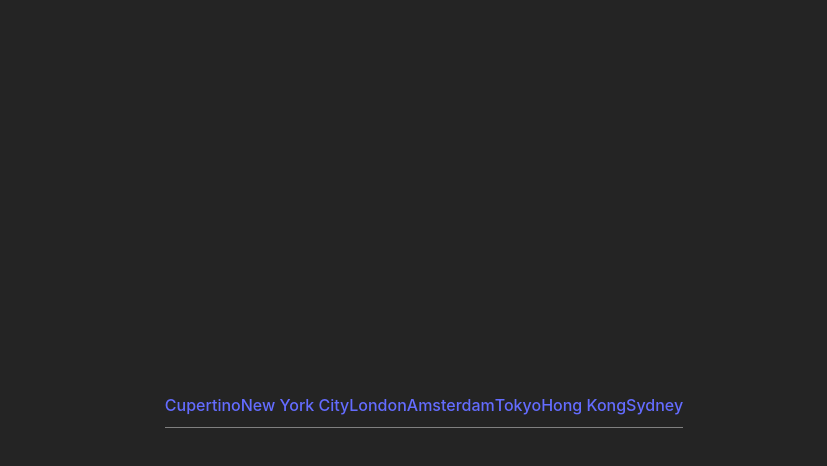
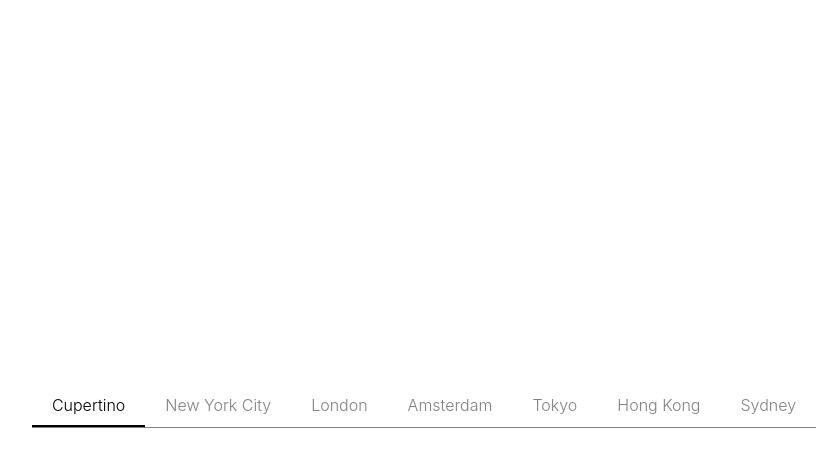
Before and after one commit to jaza-k/test-navbar, a website built with Vite: page index.html in a window 1280 px wide. Both pictures are taken after a click on the link "Cupertino". Shown: the whole page, without its empty margins (216-1043 px from the left). Built offline with nearby package versions, Linux system fonts and the light colour scheme.

Commit message:
add styling and animated underline

```diff
--- a/src/components/navbar.ts
+++ b/src/components/navbar.ts
@@ -1,6 +1,7 @@
 import "../styles/navbar.scss";
 
 export function navBar(cities: { section: string, label: string }[]): HTMLElement {
+
   const navbar = document.createElement('nav');
   navbar.className = 'navbar';
 
@@ -17,5 +18,31 @@
   const navItems = navbar.querySelectorAll('.nav-item');
   const underline = navbar.querySelector<HTMLElement>('.underline');
 
+  function updateUnderline(selectedItem: HTMLElement) {
+    if (!underline) {
+      throw new Error('Element with class .underline not found');
+    }
+    const rect = selectedItem.getBoundingClientRect();
+    underline.style.width = `${rect.width}px`;
+    underline.style.left = `${selectedItem.offsetLeft}px`;
+    // adjust underline position relative to bottom of navbar
+    underline.style.bottom = '0px';
+  }
+
+  navItems.forEach(item => {
+    item.addEventListener('click', (e) => {
+      e.preventDefault();
+      navItems.forEach(navItem => navItem.classList.remove('active'));
+      const target = e.currentTarget as HTMLElement;
+      target.classList.add('active');
+      updateUnderline(target);
+    });
+  });
+
+  // set underline for the first item on initial load
+  if (navItems.length > 0) {
+    navItems[0].classList.add('active');
+    updateUnderline(navItems[0] as HTMLElement);
+  }
   return navbar
 }
--- a/src/main.ts
+++ b/src/main.ts
@@ -5,4 +5,4 @@
 document.querySelector<HTMLDivElement>("#app")!.innerHTML = '';
 
 const navbar = navBar(data.cities);
-document.querySelector<HTMLDivElement>("#app")!.appendChild(navBar(data.cities));
+document.querySelector<HTMLDivElement>("#app")!.appendChild(navbar);
--- a/src/styles/main.scss
+++ b/src/styles/main.scss
@@ -1,11 +1,11 @@
 :root {
-  font-family: Inter, system-ui, Avenir, Helvetica, Arial, sans-serif;
+  font-family: -apple-system, BlinkMacSystemFont, sans-serif;
   line-height: 1.5;
-  font-weight: 400;
+  font-weight: 100;
 
   color-scheme: light dark;
-  color: rgba(255, 255, 255, 0.87);
-  background-color: #242424;
+  color: rgba(255, 255, 255, 1);
+  background-color: #ffffff;
 
   font-synthesis: none;
   text-rendering: optimizeLegibility;
@@ -14,12 +14,12 @@
 }
 
 a {
-  font-weight: 500;
-  color: #646cff;
+  font-weight: 300;
+  color: #bfbdbd;
   text-decoration: inherit;
 }
 a:hover {
-  color: #535bf2;
+  color: #3e7cc0;
 }
 
 body {
@@ -30,11 +30,6 @@
   min-height: 100vh;
 }
 
-h1 {
-  font-size: 3.2em;
-  line-height: 1.1;
-}
-
 #app {
   max-width: 1280px;
   margin: 0 auto;
--- a/src/styles/navbar.scss
+++ b/src/styles/navbar.scss
@@ -5,11 +5,30 @@
     margin-top: 20px;
     border-bottom: 1px solid gray;
     padding-bottom: 10px;
-}
+  }
 
-.nav-item-wrapper {
-    display: flex;
-    flex-direction: column;
-    align-items: center;
+  .nav-item {
+    color: gray;
+    text-decoration: none;
+    padding: 10px 20px;
     position: relative;
-}
+  }
+
+  .nav-item:hover {
+    color: #3e7cc0;
+    cursor: pointer;
+  }
+
+  .nav-item.active {
+    color: black;
+  }
+
+  .underline {
+    position: absolute;
+    height: 2px;
+    background-color: black;
+    transition: width 0.3s, left 0.3s;
+    width: 0;
+    left: 0;
+    bottom: 0;
+  }
```
